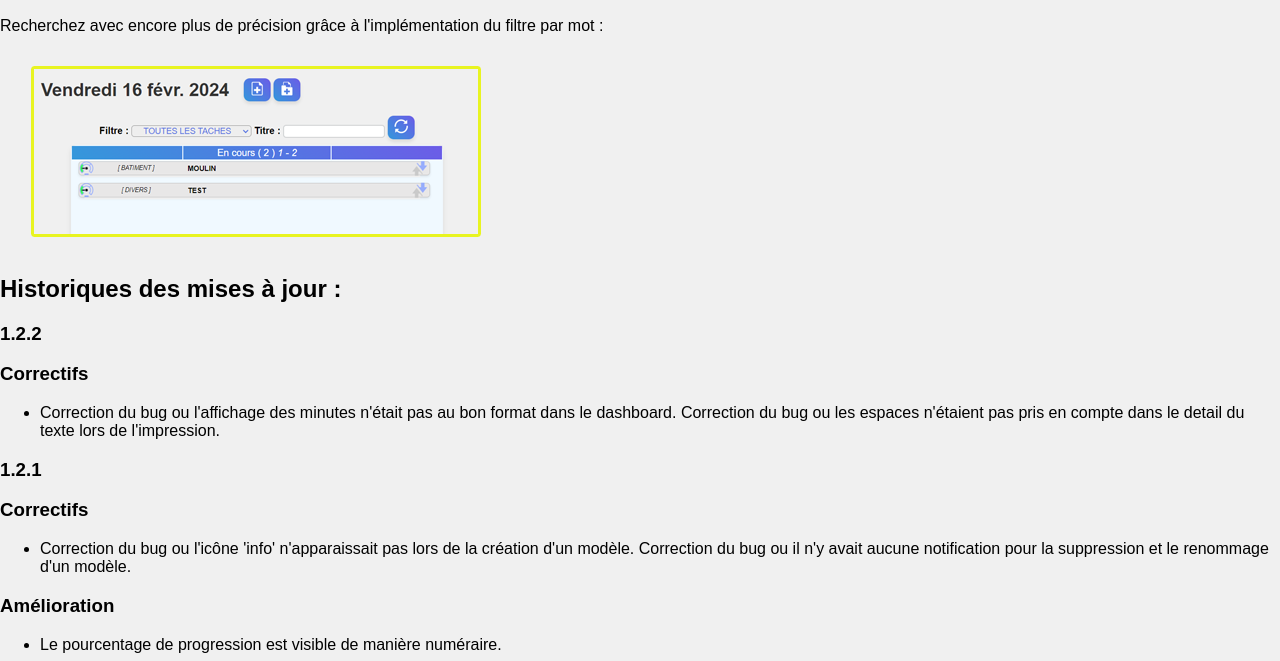
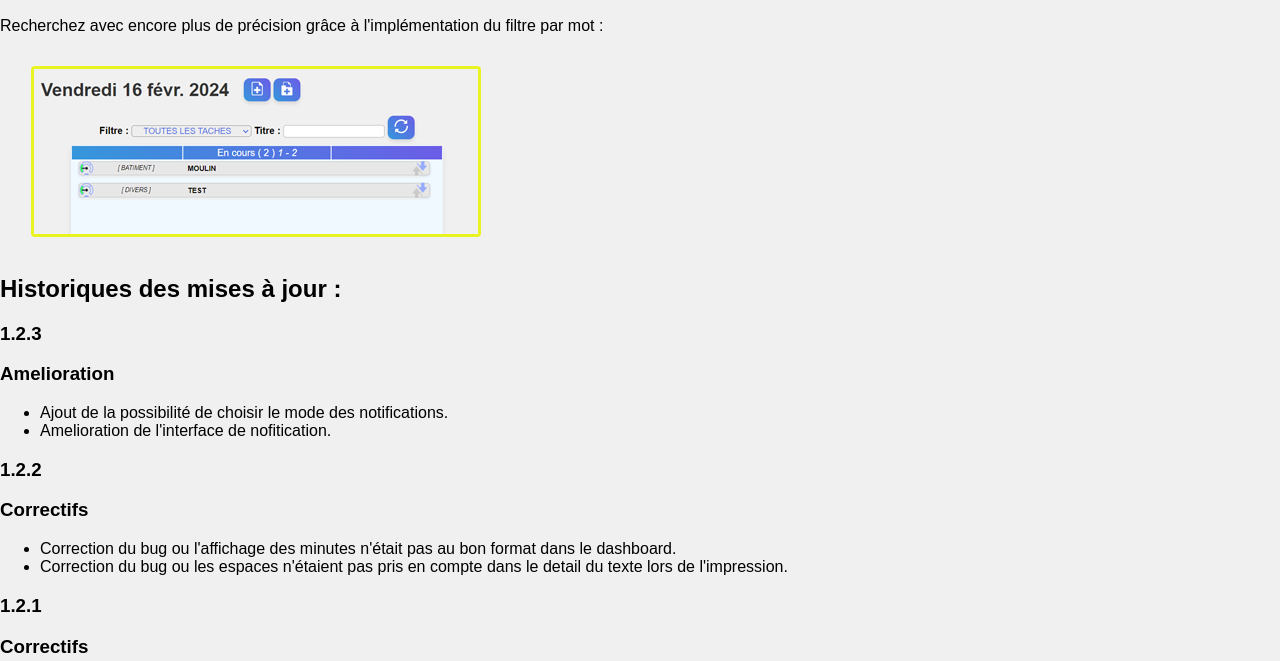
Before and after one commit to EmmTarSoftware/Mind2Task-Info, a plain HTML site: page actualite.html in a window 1280 px wide. Shown: the part 291-952 px from the top of the page. Drawn offline with Linux system fonts and the light colour scheme.

Commit message:
20240407-1344

```diff
--- a/actualite.html
+++ b/actualite.html
@@ -36,23 +36,26 @@
     <h2>Historiques des mises à jour :</h2>
 
 
-    <!-- 1.0.0 -->
+    <!-- 1.2.0 -->
+    <h3>1.2.3</h3>
+    <h3>Amelioration</h3>
+    <ul>
+        <li>Ajout de la possibilité de choisir le mode des notifications.</li>
+        <li>Amelioration de l'interface de nofitication.</li>
+    </ul>
+
     <h3>1.2.2</h3>
     <h3>Correctifs</h3>
     <ul>
-        <li>
-            Correction du bug ou l'affichage des minutes n'était pas au bon format dans le dashboard.
-            Correction du bug ou les espaces n'étaient pas pris en compte dans le detail du texte lors de l'impression.
-        </li>
+        <li>Correction du bug ou l'affichage des minutes n'était pas au bon format dans le dashboard.</li>
+        <li>Correction du bug ou les espaces n'étaient pas pris en compte dans le detail du texte lors de l'impression.</li>
     </ul>
 
     <h3>1.2.1</h3>
     <h3>Correctifs</h3>
     <ul>
-        <li>
-            Correction du bug ou l'icône 'info' n'apparaissait pas lors de la création d'un modèle.
-            Correction du bug ou il n'y avait aucune notification pour la suppression et le renommage d'un modèle.
-        </li>
+        <li>Correction du bug ou l'icône 'info' n'apparaissait pas lors de la création d'un modèle.</li>
+        <li>Correction du bug ou il n'y avait aucune notification pour la suppression et le renommage d'un modèle.</li>
     </ul>
     <h3>Amélioration</h3>
     <ul>
@@ -84,6 +87,8 @@
         <li>Introduction de la clôture de session</li>
     </ul>
 
+    <!-- 1.1.0 -->
+
     <h3>1.1.1</h3>
     <h3>Correctifs :</h3>
     <ul>
@@ -105,6 +110,8 @@
     <ul>
         <li>Mise en place du système de recherche.</li>
     </ul>
+
+        <!-- 1.0.0 -->
 
     <h3>1.0.0</h3>
     <h3>Migration vers le nouveau site pour la version publiée.</h3>
```
